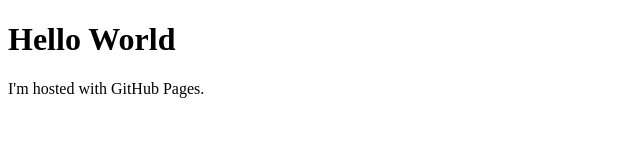
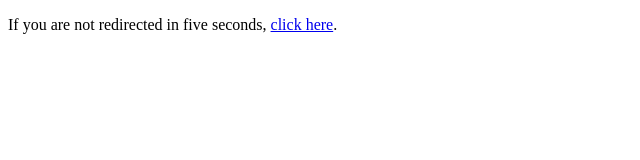
Before and after one commit to sz3k/sz3k.github.io, a plain HTML site: page index.html in a window 1280 px wide. Shown: the whole page, without its empty margins (0-640 px from the left). Drawn offline with Linux system fonts and the light colour scheme.

Commit message:
Update index.html

```diff
--- a/index.html
+++ b/index.html
@@ -1,7 +1,9 @@
 <!DOCTYPE html>
 <html>
+<head>
+  <meta http-equiv="refresh" content="5; URL=https://world.hey.com/jasen" />
+</head>
 <body>
-<h1>Hello World</h1>
-<p>I'm hosted with GitHub Pages.</p>
+  <p>If you are not redirected in five seconds, <a href="https://world.hey.com/jasen">click here</a>.</p>
 </body>
 </html>
```
